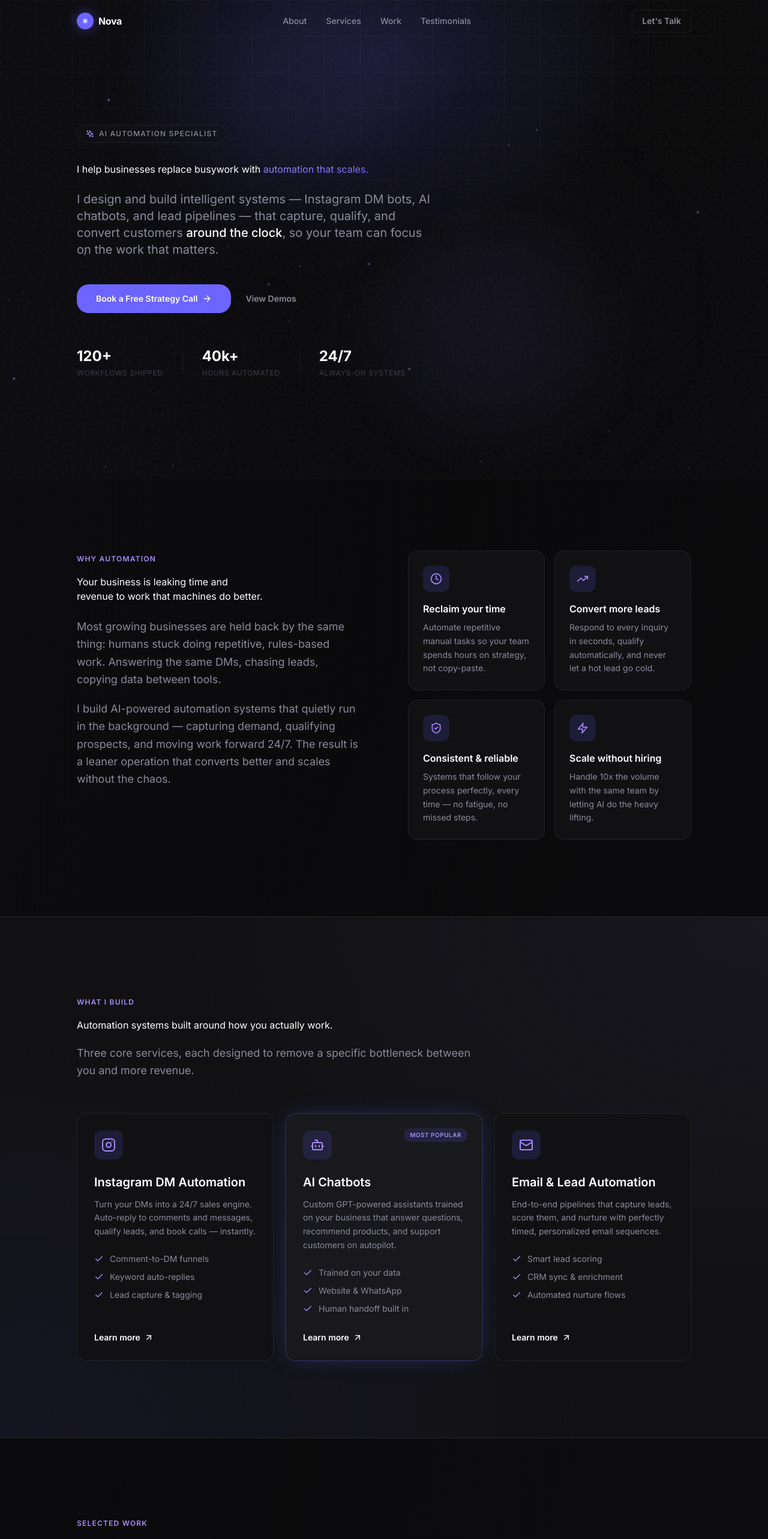
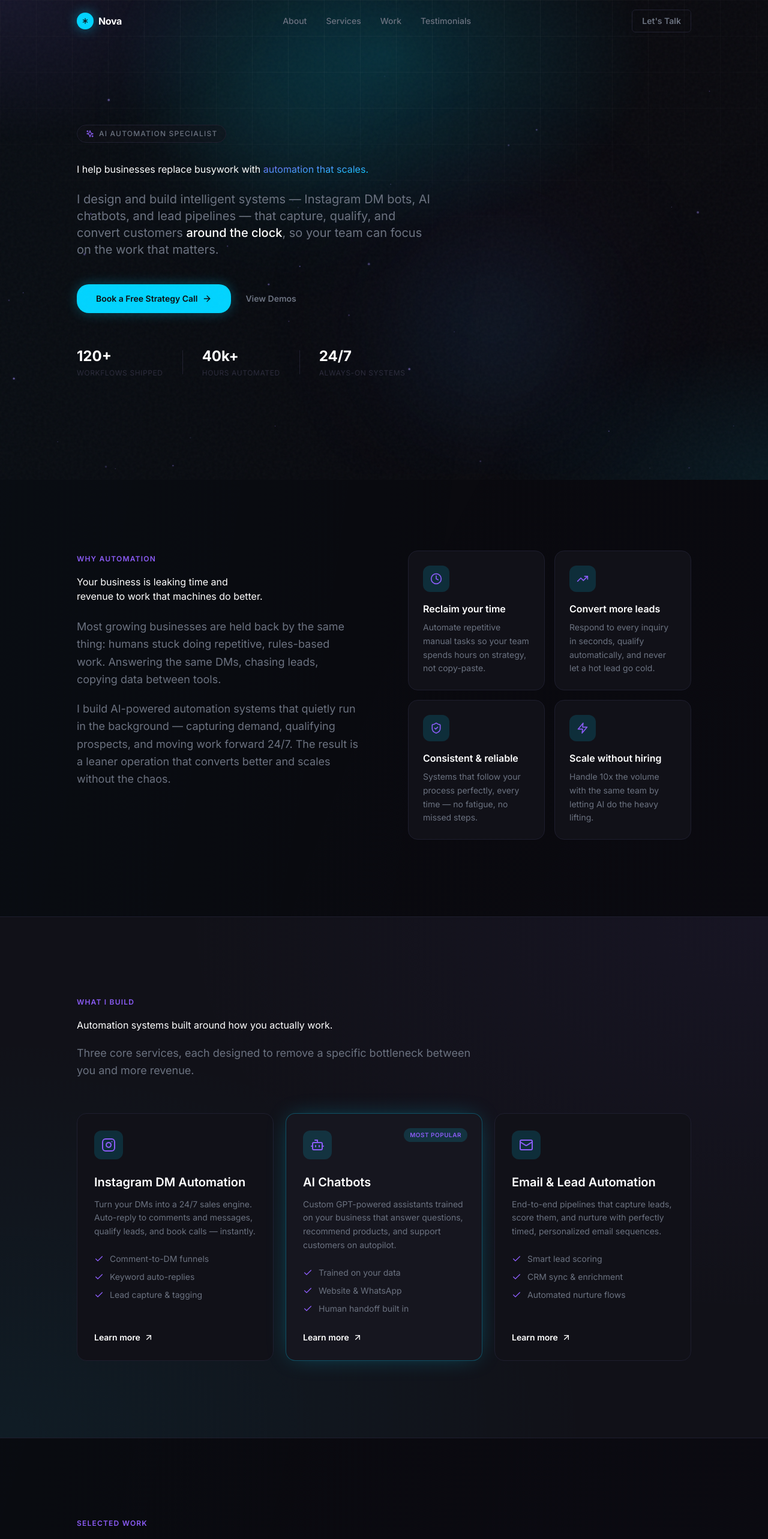
Before and after one commit to jordanjazzroberts26-spec/B2B-AI-AUTOMATION-LEADGEN-LANDING-PAGE, a React (Vite) app: page / in a window 1280 px wide. Shown: the top 2566 px of the page at 60% size. Built offline with nearby package versions, Linux system fonts and the light colour scheme.

Commit message:
style: change accent color to blue
Co-authored-by: jordanjazzroberts26-spec <284670162+jordanjazzroberts26-spec@users.noreply.github.com>

```diff
--- a/src/components/Contact.tsx
+++ b/src/components/Contact.tsx
@@ -22,7 +22,7 @@ export function Contact() {
 
   return (
     <section id="contact" ref={ref} className="py-24 md:py-32 relative overflow-hidden">
-      <div className="absolute top-0 left-1/2 -translate-x-1/2 w-[700px] h-[400px] bg-[radial-gradient(ellipse_at_center,rgba(108,99,255,0.12)_0%,transparent_70%)] pointer-events-none" />
+      <div className="absolute top-0 left-1/2 -translate-x-1/2 w-[700px] h-[400px] bg-[radial-gradient(ellipse_at_center,rgba(0,212,255,0.12)_0%,transparent_70%)] pointer-events-none" />
 
       <div className="max-w-container mx-auto px-6 md:px-12 relative z-10">
         <div className="grid lg:grid-cols-2 gap-14 lg:gap-20 items-start">
@@ -98,7 +98,7 @@ export function Contact() {
                   </Field>
                   <button
                     type="submit"
-                    className="group inline-flex items-center justify-center gap-2 bg-accent text-white text-sm font-semibold px-8 py-3.5 rounded-lg hover:bg-[#7c74ff] hover:shadow-[0_8px_32px_rgba(108,99,255,0.4)] transition-all"
+                    className="group inline-flex items-center justify-center gap-2 bg-accent text-bg text-sm font-semibold px-8 py-3.5 rounded-lg shadow-[0_0_20px_rgba(0,212,255,0.3)] hover:bg-[#33ddff] hover:shadow-[0_8px_32px_rgba(0,212,255,0.45)] transition-all"
                   >
                     Send message
                     <ArrowRight className="w-4 h-4 group-hover:translate-x-0.5 transition-transform" />
--- a/src/components/Hero.tsx
+++ b/src/components/Hero.tsx
@@ -10,7 +10,7 @@ export function Hero() {
   return (
     <section id="hero" className="pt-36 md:pt-52 pb-24 md:pb-40 relative overflow-hidden">
       {/* Layered glow */}
-      <div className="absolute -top-52 left-1/2 -translate-x-1/2 w-[900px] h-[600px] bg-[radial-gradient(ellipse_at_center,rgba(108,99,255,0.16)_0%,transparent_70%)] pointer-events-none" />
+      <div className="absolute -top-52 left-1/2 -translate-x-1/2 w-[900px] h-[600px] bg-[radial-gradient(ellipse_at_center,rgba(0,212,255,0.16)_0%,transparent_70%)] pointer-events-none" />
 
       {/* Parallax floating orbs */}
       <div style={{ transform: `translateY(${scrollY * 0.08}px)` }} className="absolute inset-0 pointer-events-none z-[1]">
@@ -43,7 +43,7 @@ export function Hero() {
           <div className="flex items-center gap-6 flex-wrap animate-fade-up [animation-delay:0.38s]">
             <a
               href="#contact"
-              className="group inline-flex items-center gap-2 bg-accent text-white text-sm font-semibold px-8 py-3.5 rounded-lg no-underline hover:bg-[#7c74ff] hover:-translate-y-0.5 hover:shadow-[0_8px_32px_rgba(108,99,255,0.4)] transition-all"
+              className="group inline-flex items-center gap-2 bg-accent text-bg text-sm font-semibold px-8 py-3.5 rounded-lg no-underline shadow-[0_0_20px_rgba(0,212,255,0.3)] hover:bg-[#33ddff] hover:-translate-y-0.5 hover:shadow-[0_8px_32px_rgba(0,212,255,0.45)] transition-all"
             >
               Book a Free Strategy Call
               <ArrowRight className="w-4 h-4 group-hover:translate-x-0.5 transition-transform" />
--- a/src/components/Navbar.tsx
+++ b/src/components/Navbar.tsx
@@ -31,8 +31,8 @@ export function Navbar() {
     >
       <div className="max-w-container mx-auto px-6 md:px-12 flex items-center justify-between">
         <a href="#hero" className="text-base font-bold tracking-tight text-white no-underline flex items-center gap-2">
-          <div className="w-7 h-7 bg-accent rounded-lg flex items-center justify-center shadow-[0_0_20px_rgba(108,99,255,0.45)]">
-            <Asterisk className="w-4 h-4 text-white" />
+          <div className="w-7 h-7 bg-accent rounded-lg flex items-center justify-center shadow-[0_0_20px_rgba(0,212,255,0.45)]">
+            <Asterisk className="w-4 h-4 text-bg" />
           </div>
           Nova
         </a>
@@ -52,7 +52,7 @@ export function Navbar() {
         <div className="flex items-center gap-3">
           <a
             href="#contact"
-            className="hidden sm:inline-flex text-sm font-semibold no-underline px-4 py-2 border border-border rounded-md text-muted hover:border-accent-2 hover:text-white hover:shadow-[0_0_18px_rgba(108,99,255,0.25)] transition-all"
+            className="hidden sm:inline-flex text-sm font-semibold no-underline px-4 py-2 border border-border rounded-md text-muted hover:border-accent hover:text-white hover:shadow-[0_0_18px_rgba(0,212,255,0.25)] transition-all"
           >
             Let&apos;s Talk
           </a>
@@ -83,7 +83,7 @@ export function Navbar() {
           <a
             href="#contact"
             onClick={() => setMenuOpen(false)}
-            className="mt-4 inline-flex items-center justify-center bg-accent text-white text-sm font-semibold px-6 py-3.5 rounded-lg no-underline"
+            className="mt-4 inline-flex items-center justify-center bg-accent text-bg text-sm font-semibold px-6 py-3.5 rounded-lg no-underline shadow-[0_0_20px_rgba(0,212,255,0.3)]"
           >
             Let&apos;s Talk
           </a>
--- a/src/components/Portfolio.tsx
+++ b/src/components/Portfolio.tsx
@@ -54,7 +54,7 @@ export function Portfolio() {
               key={d.title}
               type="button"
               onClick={() => setActive(i)}
-              className={`reveal delay-r${(i % 4) + 1} group relative text-left rounded-2xl overflow-hidden border border-border bg-surface aspect-video transition-all duration-300 hover:-translate-y-1 hover:border-accent/40 hover:shadow-[0_20px_50px_-20px_rgba(108,99,255,0.45)]`}
+              className={`reveal delay-r${(i % 4) + 1} group relative text-left rounded-2xl overflow-hidden border border-border bg-surface aspect-video transition-all duration-300 hover:-translate-y-1 hover:border-accent/40 hover:shadow-[0_20px_50px_-20px_rgba(0,212,255,0.45)]`}
             >
               <img
                 src={d.poster}
@@ -65,7 +65,7 @@ export function Portfolio() {
 
               {/* Play button */}
               <span className="absolute inset-0 flex items-center justify-center">
-                <span className="flex items-center justify-center w-16 h-16 rounded-full bg-accent/90 text-white shadow-[0_0_40px_rgba(108,99,255,0.6)] group-hover:scale-110 transition-transform">
+                <span className="flex items-center justify-center w-16 h-16 rounded-full bg-accent/90 text-bg shadow-[0_0_40px_rgba(0,212,255,0.6)] group-hover:scale-110 transition-transform">
                   <Play className="w-6 h-6 ml-0.5 fill-current" />
                 </span>
               </span>
@@ -110,7 +110,7 @@ export function Portfolio() {
           >
             <img src={demos[active].poster} alt="" className="absolute inset-0 w-full h-full object-cover opacity-40" />
             <div className="absolute inset-0 flex flex-col items-center justify-center gap-3 text-center px-6">
-              <span className="flex items-center justify-center w-16 h-16 rounded-full bg-accent/90 text-white shadow-[0_0_40px_rgba(108,99,255,0.6)]">
+              <span className="flex items-center justify-center w-16 h-16 rounded-full bg-accent/90 text-bg shadow-[0_0_40px_rgba(0,212,255,0.6)]">
                 <Play className="w-6 h-6 ml-0.5 fill-current" />
               </span>
               <p className="text-white font-semibold text-lg">{demos[active].title}</p>
--- a/src/components/Services.tsx
+++ b/src/components/Services.tsx
@@ -46,7 +46,7 @@ export function Services() {
                 key={s.title}
                 className={`reveal delay-r${i + 1} interactive-cred-card group relative flex flex-col rounded-2xl p-7 border ${
                   s.featured
-                    ? 'bg-surface-2 border-accent/30 shadow-[0_0_40px_-12px_rgba(108,99,255,0.4)]'
+                    ? 'bg-surface-2 border-accent/30 shadow-[0_0_40px_-12px_rgba(0,212,255,0.4)]'
                     : 'bg-surface border-border'
                 }`}
               >
--- a/src/index.css
+++ b/src/index.css
@@ -5,12 +5,13 @@
 @tailwind utilities;
 
 :root {
-  --accent-color: #6c63ff;
-  --accent-2-color: #a78bfa;
-  --accent-glow: rgba(108, 99, 255, 0.15);
-  --accent-rgba: rgba(108, 99, 255, 0.05);
-  --accent-rgba-strong: rgba(108, 99, 255, 0.10);
-  --bg-color: #0a0a0b;
+  --accent-color: #00d4ff;
+  --accent-2-color: #8b5cf6;
+  --accent-glow: rgba(0, 212, 255, 0.2);
+  --accent-rgba: rgba(0, 212, 255, 0.05);
+  --accent-rgba-strong: rgba(0, 212, 255, 0.1);
+  --bg-color: #0a0a0f;
+  --text-color: #f0f0ff;
 }
 
 html {
@@ -21,7 +22,20 @@ body {
   -webkit-font-smoothing: antialiased;
   overflow-x: hidden;
   background-color: var(--bg-color);
+  color: var(--text-color);
   position: relative;
+}
+
+/* Layered radial blooms over the base background */
+body::before {
+  content: "";
+  position: fixed;
+  inset: 0;
+  z-index: 0;
+  pointer-events: none;
+  background:
+    radial-gradient(ellipse 60% 50% at 0% 0%, rgba(139, 92, 246, 0.1) 0%, transparent 60%),
+    radial-gradient(ellipse 60% 50% at 100% 100%, rgba(0, 212, 255, 0.08) 0%, transparent 60%);
 }
 
 /* Tactile grain noise overlay */
@@ -78,7 +92,7 @@ body::after {
   position: absolute;
   top: 0; left: 0; right: 0;
   height: 1px;
-  background: linear-gradient(90deg, transparent, #6c63ff, #a78bfa, #6c63ff, transparent);
+  background: linear-gradient(90deg, transparent, #00d4ff, #8b5cf6, #00d4ff, transparent);
   background-size: 200% 100%;
   animation: scanLight 9s linear infinite;
 }
@@ -90,7 +104,7 @@ body::after {
   left: calc(12.5% + 14px);
   right: calc(12.5% + 14px);
   height: 1px;
-  background: linear-gradient(90deg, #6c63ff, #3a3a4a, #3a3a4a, #6c63ff);
+  background: linear-gradient(90deg, #00d4ff, #2a2a3a, #2a2a3a, #00d4ff);
   z-index: 0;
   transform: scaleX(0);
   transform-origin: left;
@@ -151,7 +165,7 @@ body::after {
   width: 550px;
   height: 550px;
   border-radius: 50%;
-  background: radial-gradient(circle, rgba(108, 99, 255, 0.08) 0%, transparent 70%);
+  background: radial-gradient(circle, rgba(0, 212, 255, 0.08) 0%, transparent 70%);
   filter: blur(60px);
   pointer-events: none;
   z-index: 1;
@@ -165,7 +179,7 @@ body::after {
   width: 650px;
   height: 650px;
   border-radius: 50%;
-  background: radial-gradient(circle, rgba(167, 139, 250, 0.06) 0%, transparent 70%);
+  background: radial-gradient(circle, rgba(139, 92, 246, 0.06) 0%, transparent 70%);
   filter: blur(80px);
   pointer-events: none;
   z-index: 1;
@@ -179,7 +193,7 @@ body::after {
   width: 480px;
   height: 480px;
   border-radius: 50%;
-  background: radial-gradient(circle, rgba(108, 99, 255, 0.05) 0%, transparent 70%);
+  background: radial-gradient(circle, rgba(0, 212, 255, 0.05) 0%, transparent 70%);
   filter: blur(50px);
   pointer-events: none;
   z-index: 1;
@@ -188,24 +202,24 @@ body::after {
 
 /* Gradient Meshes for Key Sections */
 .bg-mesh-credibility {
-  background-color: #111114;
+  background-color: #111118;
   background-image:
-    radial-gradient(at 0% 0%, rgba(108, 99, 255, 0.06) 0px, transparent 55%),
-    radial-gradient(at 100% 100%, rgba(167, 139, 250, 0.05) 0px, transparent 55%);
+    radial-gradient(at 0% 0%, rgba(0, 212, 255, 0.06) 0px, transparent 55%),
+    radial-gradient(at 100% 100%, rgba(139, 92, 246, 0.05) 0px, transparent 55%);
 }
 
 .bg-mesh-for {
-  background-color: #111114;
+  background-color: #111118;
   background-image:
-    radial-gradient(at 100% 0%, rgba(167, 139, 250, 0.05) 0px, transparent 55%),
-    radial-gradient(at 0% 100%, rgba(108, 99, 255, 0.06) 0px, transparent 55%);
+    radial-gradient(at 100% 0%, rgba(139, 92, 246, 0.05) 0px, transparent 55%),
+    radial-gradient(at 0% 100%, rgba(0, 212, 255, 0.06) 0px, transparent 55%);
 }
 
 .bg-mesh-next {
-  background-color: #111114;
+  background-color: #111118;
   background-image:
-    radial-gradient(at 50% 0%, rgba(108, 99, 255, 0.05) 0px, transparent 50%),
-    radial-gradient(at 100% 100%, rgba(167, 139, 250, 0.05) 0px, transparent 55%);
+    radial-gradient(at 50% 0%, rgba(0, 212, 255, 0.05) 0px, transparent 50%),
+    radial-gradient(at 100% 100%, rgba(139, 92, 246, 0.05) 0px, transparent 55%);
 }
 
 /* Card Interactive Effects */
@@ -217,9 +231,9 @@ body::after {
 
 .interactive-cred-card:hover {
   transform: translateY(-3px);
-  border-color: rgba(108, 99, 255, 0.25) !important;
+  border-color: rgba(0, 212, 255, 0.25) !important;
   box-shadow: 0 10px 30px -10px rgba(0, 0, 0, 0.6),
-              0 0 20px rgba(108, 99, 255, 0.12);
+              0 0 20px rgba(0, 212, 255, 0.12);
 }
 
 .interactive-step-card {
@@ -229,8 +243,8 @@ body::after {
 }
 
 .interactive-step-card:hover {
-  box-shadow: inset 0 0 0 1px rgba(108, 99, 255, 0.22),
-              0 0 20px rgba(108, 99, 255, 0.12);
+  box-shadow: inset 0 0 0 1px rgba(0, 212, 255, 0.22),
+              0 0 20px rgba(0, 212, 255, 0.12);
 }
 
 /* Tangled Stack & Automated Highway Visualizer */
@@ -240,8 +254,8 @@ body::after {
 }
 
 @keyframes pulsePurpleNode {
-  0%, 100% { box-shadow: 0 0 15px rgba(108, 99, 255, 0.2); border-color: rgba(108, 99, 255, 0.4); }
-  50% { box-shadow: 0 0 35px rgba(167, 139, 250, 0.5); border-color: rgba(167, 139, 250, 0.7); }
+  0%, 100% { box-shadow: 0 0 15px rgba(0, 212, 255, 0.2); border-color: rgba(0, 212, 255, 0.4); }
+  50% { box-shadow: 0 0 35px rgba(139, 92, 246, 0.5); border-color: rgba(139, 92, 246, 0.7); }
 }
 
 @keyframes flowRedPacket {
@@ -287,9 +301,9 @@ body::after {
   position: absolute;
   width: 8px;
   height: 8px;
-  background-color: #a78bfa;
+  background-color: #8b5cf6;
   border-radius: 50%;
-  filter: drop-shadow(0 0 6px #6c63ff);
+  filter: drop-shadow(0 0 6px #00d4ff);
   top: 50%;
   transform: translateY(-50%);
   animation: flowPurplePacket 2.2s linear infinite;
@@ -307,8 +321,8 @@ body::after {
 
 .bg-mesh-fluid {
   background:
-    radial-gradient(at 0% 0%, rgba(108, 99, 255, 0.05) 0px, transparent 55%),
-    radial-gradient(at 100% 100%, rgba(167, 139, 250, 0.04) 0px, transparent 55%);
+    radial-gradient(at 0% 0%, rgba(0, 212, 255, 0.05) 0px, transparent 55%),
+    radial-gradient(at 100% 100%, rgba(139, 92, 246, 0.04) 0px, transparent 55%);
   background-size: 200% 200%;
   animation: mesh-drift 20s ease-in-out infinite;
 }
@@ -326,23 +340,23 @@ body::after {
 /* Form inputs */
 .form-input {
   width: 100%;
-  background-color: #0a0a0b;
-  border: 1px solid rgba(255, 255, 255, 0.09);
+  background-color: #0a0a0f;
+  border: 1px solid #1e1e2e;
   border-radius: 10px;
   padding: 0.75rem 0.9rem;
   font-size: 0.9rem;
-  color: #fff;
+  color: #f0f0ff;
   transition: border-color 0.2s ease, box-shadow 0.2s ease;
 }
 
 .form-input::placeholder {
-  color: #4a4a5a;
+  color: #6b7280;
 }
 
 .form-input:focus {
   outline: none;
-  border-color: rgba(108, 99, 255, 0.6);
-  box-shadow: 0 0 0 3px rgba(108, 99, 255, 0.12);
+  border-color: rgba(0, 212, 255, 0.6);
+  box-shadow: 0 0 0 3px rgba(0, 212, 255, 0.15);
 }
 
 @media (prefers-reduced-motion: reduce) {
--- a/tailwind.config.js
+++ b/tailwind.config.js
@@ -4,14 +4,16 @@ export default {
   theme: {
     extend: {
       colors: {
-        bg: '#0a0a0b',
-        surface: '#111114',
-        'surface-2': '#18181d',
-        accent: '#6c63ff',
-        'accent-2': '#a78bfa',
-        muted: '#8a8a9a',
-        faint: '#3a3a4a',
-        border: 'rgba(255,255,255,0.07)',
+        bg: '#0a0a0f',
+        surface: '#111118',
+        'surface-2': '#16161f',
+        accent: '#00d4ff',
+        'accent-2': '#8b5cf6',
+        muted: '#6b7280',
+        faint: '#2a2a3a',
+        border: '#1e1e2e',
+        success: '#10b981',
+        destructive: '#ef4444',
       },
       fontFamily: {
         sans: ['Inter', 'system-ui', '-apple-system', 'sans-serif'],
```
